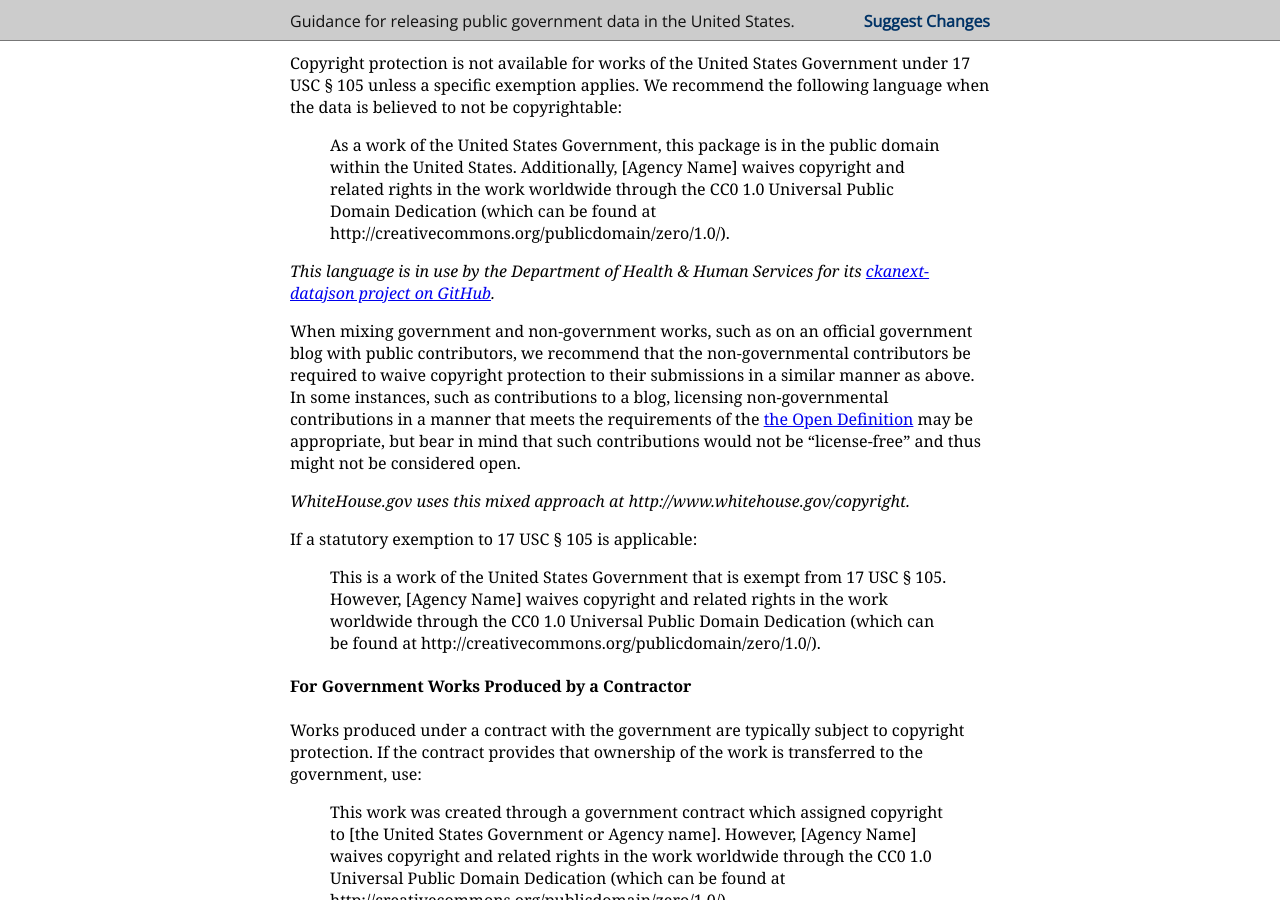
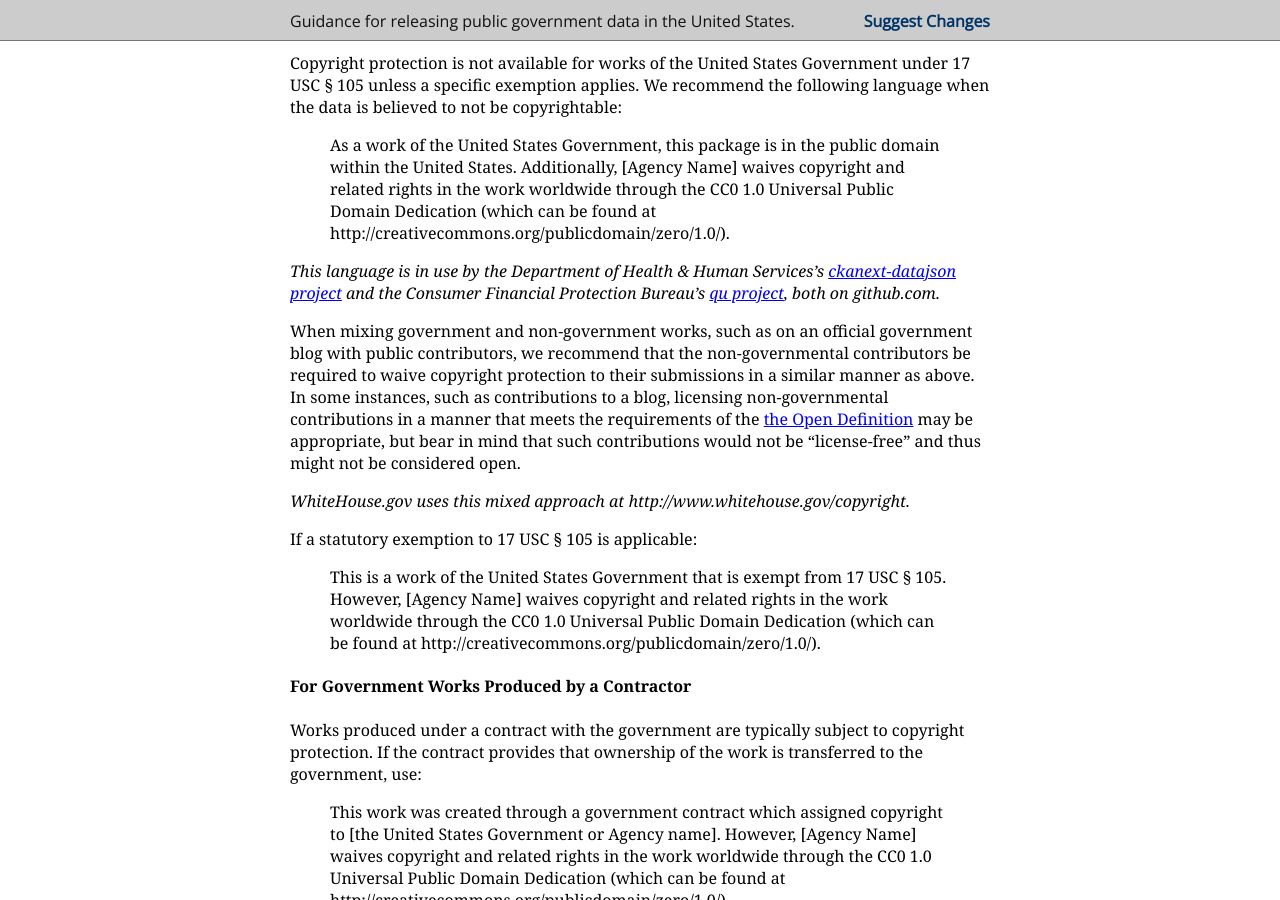
Before and after one commit to unitedstates/licensing, a Jekyll site: the page built from index.md, in a window 1280 px wide and 900 px high, scrolled down 1025 px. Built offline with Jekyll 4.4.1, drawn with Linux system fonts in a browser that asks for light colours; some web fonts are replaced.

Commit message:
CFPB's qu project uses the language now

```diff
--- a/index.md
+++ b/index.md
@@ -30,7 +30,7 @@ Copyright protection is not available for works of the United States Government
 
 > As a work of the United States Government, this package is in the public domain within the United States. Additionally, [Agency Name] waives copyright and related rights in the work worldwide through the CC0 1.0 Universal Public Domain Dedication (which can be found at http://creativecommons.org/publicdomain/zero/1.0/).
 
-*This language is in use by the Department of Health & Human Services for its [ckanext-datajson project on GitHub](https://github.com/HHS/ckanext-datajson).*
+*This language is in use by the Department of Health & Human Services's [ckanext-datajson project](https://github.com/HHS/ckanext-datajson) and the Consumer Financial Protection Bureau's [qu project](https://github.com/cfpb/qu), both on github.com.*
 
 When mixing government and non-government works, such as on an official government blog with public contributors, we recommend that the non-governmental contributors be required to waive copyright protection to their submissions in a similar manner as above. In some instances, such as contributions to a blog, licensing non-governmental contributions in a manner that meets the requirements of the [the Open Definition][4] may be appropriate, but bear in mind that such contributions would not be “license-free” and thus might not be considered open.
 
```
